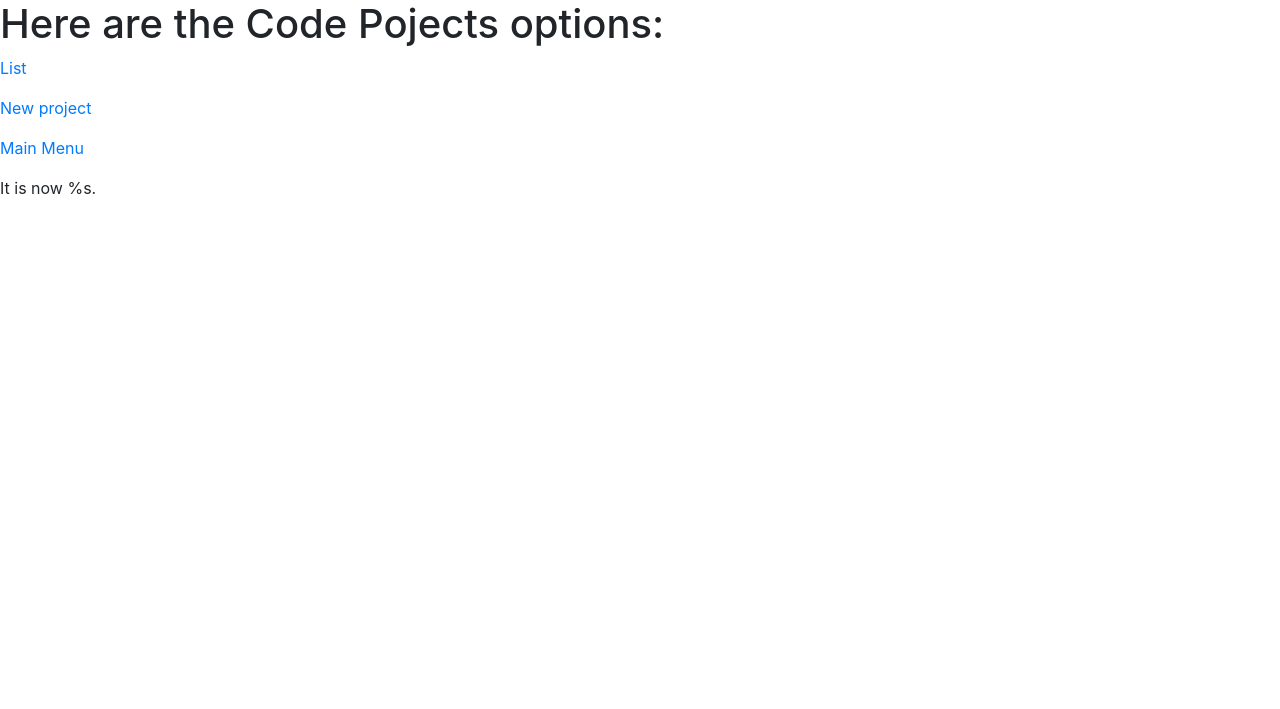
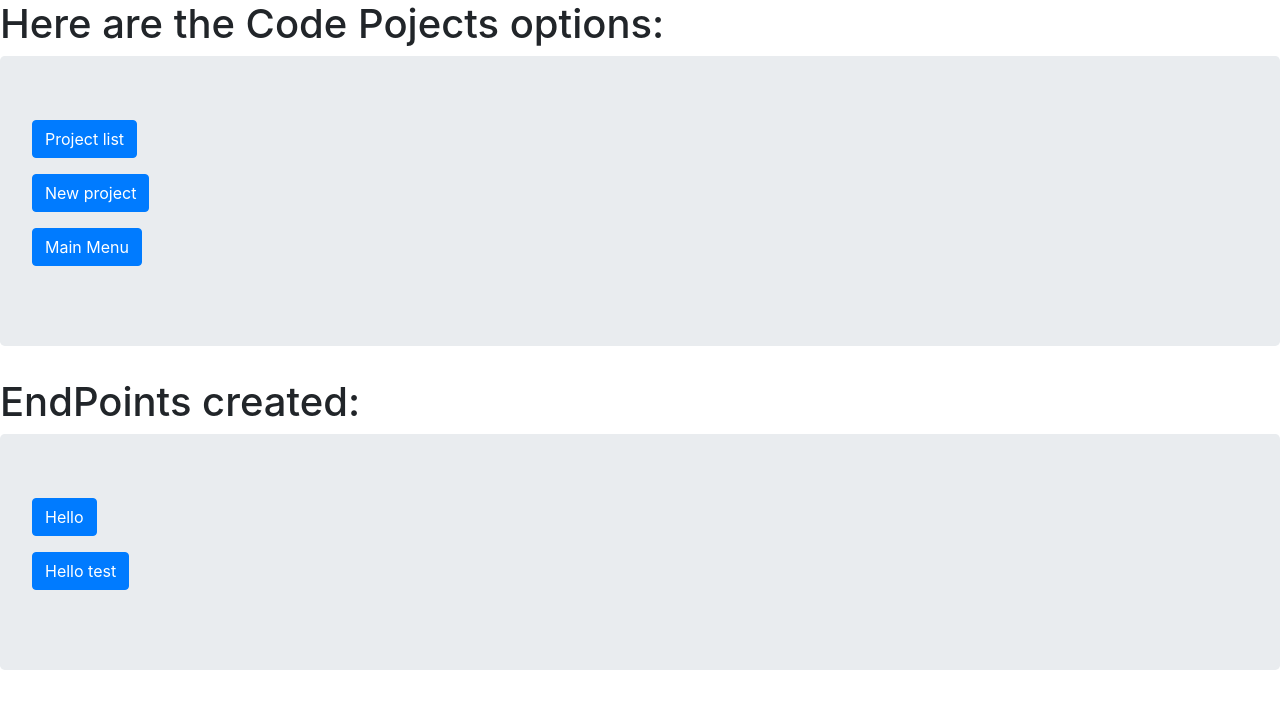
Before and after one commit to IvanFlores/ATBC02P01, a Django app: page /endpoints/ in a window 1280 px wide. Shown: the top 709 px of the page. Run offline with Django 3.2, Linux system fonts and the light colour scheme; some libraries are stand-ins or nearby versions.

Commit message:
Menu.html and view.py improved

```diff
--- a/endpoints/templates/menu.html
+++ b/endpoints/templates/menu.html
@@ -1,7 +1,14 @@
 {% extends "template.html" %}
 {% block page_content %}
 <h1>Here are the Code Pojects options:</h1>
-<p><a href='/endpoints/index'>List</a></p>
-<p><a href='/endpoints/new'>New project</a></p>
-<p><a href='/'>Main Menu</a></p>It is now %s.
+<div class="jumbotron">
+    <p><a class="btn btn-primary" href='/endpoints/index'>Project list</a></p>
+    <p><a class="btn btn-primary" href='/endpoints/new'>New project</a></p>
+    <p><a class="btn btn-primary" href='/'>Main Menu</a></p>
+</div>
+<h1>EndPoints created:</h1>
+<div class="jumbotron">
+    <p><a class="btn btn-primary" href='/endpoints/hello'>Hello</a></p>
+    <p><a class="btn btn-primary" href='/endpoints/hello_name/test'>Hello test</a></p>
+</div>
 {% endblock %}
--- a/endpoints/views.py
+++ b/endpoints/views.py
@@ -9,16 +9,16 @@
 from endpoints.forms import ProjectForm
 
 
-def index(request):
-    return render(request, 'menu.html', {})
-
-
 def hello(request):
     return HttpResponse("Hello, you.")
 
 
 def hello_name(request, name):
     return HttpResponse("Hello: " + name)
+
+
+def index(request):
+    return render(request, 'menu.html', {})
 
 
 def project_index(request):
```
Also changed, not shown: endpoints/migrations/0001_initial.py (added).
